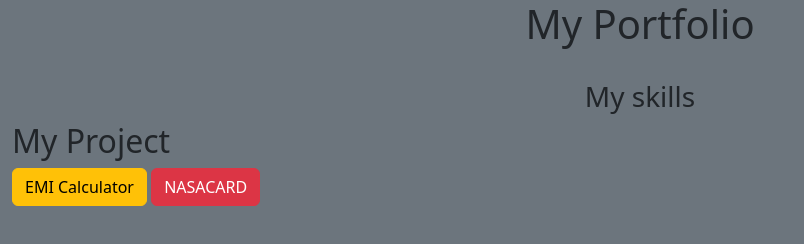
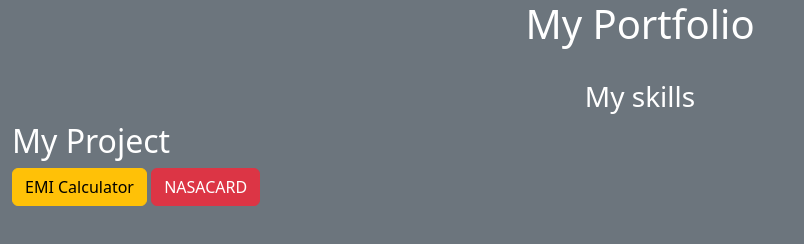
Before and after one commit to Bibhu9861/my-portfolio, a plain HTML site: page index.html in a window 1280 px wide. Shown: the whole page, without its empty margins (0-804 px from the left). Drawn offline with nearby package versions, Linux system fonts and the light colour scheme.

Commit message:
Update index.html

```diff
--- a/index.html
+++ b/index.html
@@ -9,8 +9,8 @@
     <script src="https://cdn.jsdelivr.net/npm/bootstrap@5.3.7/dist/js/bootstrap.bundle.min.js" integrity="sha384-ndDqU0Gzau9qJ1lfW4pNLlhNTkCfHzAVBReH9diLvGRem5+R9g2FzA8ZGN954O5Q" crossorigin="anonymous"></script>
 
 </head>
-<body class="container-fluid bg-secondary">
-   <div class="text-center">
+<body class="container-fluid bg-secondary text-white">
+   <div class="text-center" >
      <h1>My Portfolio</h1>
     <img src="" alt="">
     <div>
```
